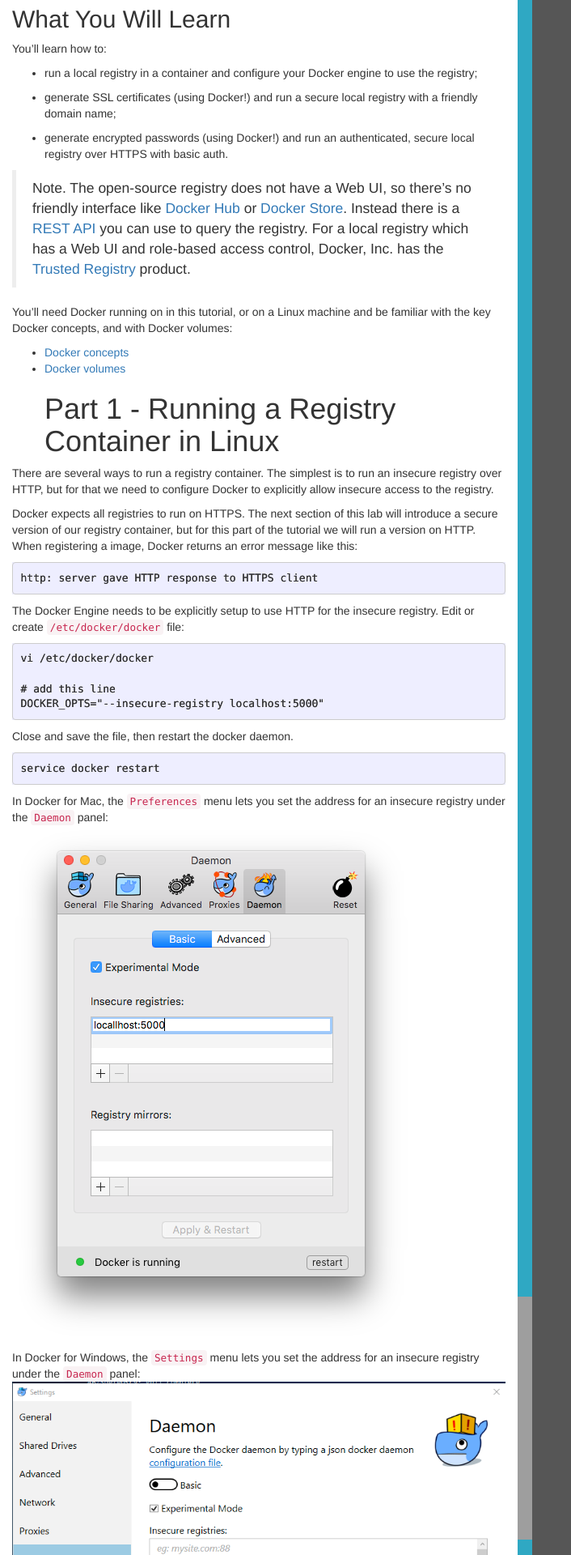
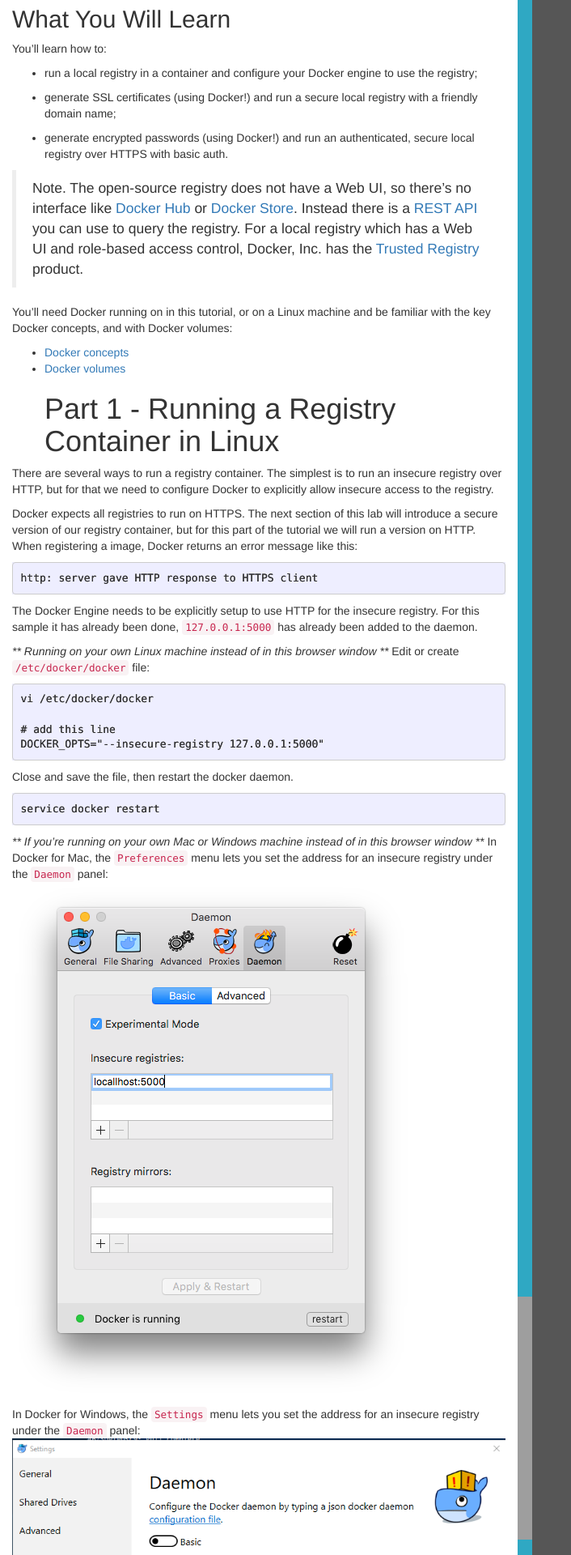
Before and after one commit to mario21ic/play-with-docker.github.io, a Jekyll site: the page built from _posts/2017-03-06-linux-registry-part1.markdown, in a window 1280 px wide. Shown: the part 324-2244 px from the top of the page at 81% size, without its empty margins (0-706 px from the left). Built offline with Jekyll 4.4.1, drawn with Linux system fonts in a browser that asks for light colours; nearby versions of some CDN libraries; some of the changed text lies outside the part shown; grey boxes are pictures that could not be loaded.

Commit message:
updating registry tutorials to work with pwd. Combining part 2 and 3 of registry tutorials

````diff
--- a/_posts/2017-03-06-linux-registry-part1.markdown
+++ b/_posts/2017-03-06-linux-registry-part1.markdown
@@ -21,7 +21,7 @@
 
 - generate encrypted passwords (using Docker!) and run an authenticated, secure local registry over HTTPS with basic auth.
 
-> Note. The open-source registry does not have a Web UI, so there's no friendly interface like [Docker Hub](https://hub.docker.com) or [Docker Store](https://store.docker.com). Instead there is a [REST API](https://docs.docker.com/registry/spec/api/) you can use to query the registry. For a local registry which has a Web UI and role-based access control, Docker, Inc. has the [Trusted Registry](https://www.docker.com/sites/default/files/Docker%20Trusted%20Registry.pdf) product.
+> Note. The open-source registry does not have a Web UI, so there's no interface like [Docker Hub](https://hub.docker.com) or [Docker Store](https://store.docker.com). Instead there is a [REST API](https://docs.docker.com/registry/spec/api/) you can use to query the registry. For a local registry which has a Web UI and role-based access control, Docker, Inc. has the [Trusted Registry](https://www.docker.com/sites/default/files/Docker%20Trusted%20Registry.pdf) product.
 
 You'll need Docker running on in this tutorial, or on a Linux machine and be familiar with the key Docker concepts, and with Docker volumes:
 
@@ -35,22 +35,28 @@
 ```
 http: server gave HTTP response to HTTPS client
 ```
-The Docker Engine needs to be explicitly setup to use HTTP for the insecure registry. Edit or create `/etc/docker/docker` file:
+The Docker Engine needs to be explicitly setup to use HTTP for the insecure registry. For this sample it has already been done, `127.0.0.1:5000` has already been added to the daemon.
+
+*** Running on your own Linux machine instead of in this browser window ***
+Edit or create `/etc/docker/docker` file:
 ```
 vi /etc/docker/docker
 
 # add this line
-DOCKER_OPTS="--insecure-registry localhost:5000"
+DOCKER_OPTS="--insecure-registry 127.0.0.1:5000"
 ```
 Close and save the file, then restart the docker daemon.
 ```
 service docker restart
 ```
+
+*** If you're running on your own Mac or Windows machine instead of in this browser window ***
 In Docker for Mac, the `Preferences` menu lets you set the address for an insecure registry under the `Daemon` panel:
 ![MacOS menu](/images/docker_osx_insecure_registry.png)
 
 In Docker for Windows, the `Settings` menu lets you set the address for an insecure registry under the `Daemon` panel:
 ![MacOS menu](/images/docker_windows_insecure_registry.png)
+
 ## Testing the Registry Image
 First we'll test that the registry image is working correctly, by running it without any special configuration:
 ```.term1
@@ -69,37 +75,33 @@
 
 If a tag isn't specified, then the default `latest` is used. If a registry hostname isn't specified then the default `docker.io` for Docker Hub is used. If you want to use images with any other registry, you need to explicitly specify the hostname - the default is always Docker Hub, you can't change to a different default registry.
 
-With a local registry, the hostname and the custom port used by the registry is the full registry address, e.g. `localhost:5000`.
+With a local registry, the hostname and the custom port used by the registry is the full registry address, e.g. `127.0.0.1:5000`. In this sample we'll just be using `127.0.0.1:5000` as that's already been added to the daemon.
 
-```.term1
-hostname
-```
 ## Pushing and Pulling from the Local Registry
 
 Docker uses the hostname from the full image name to determine which registry to use. We can build images and include the local registry hostname in the image tag, or use the `docker tag` command to add a new tag to an existing image.
 
-These commands pull a public image from Docker Hub, tag it for use in the private registry with the full name `localhost:5000/hello-world`, and then push it to the registry:
+These commands pull a public image from Docker Hub, tag it for use in the private registry with the full name `127.0.0.1:5000/hello-world`, and then push it to the registry:
 
 ```.term1
-docker pull hello-world
-docker tag hello-world localhost:5000/hello-world
-docker push localhost:5000/hello-world
+docker tag hello-world 127.0.0.1:5000/hello-world
+docker push 127.0.0.1:5000/hello-world
 ```
 
 When you push the image to your local registry, you'll see similar output to when you push a public image to the Hub:
 
 ```
-The push refers to a repository [localhost:5000/hello-world]
+The push refers to a repository [127.0.0.1:5000/hello-world]
 a55ad2cda2bf: Pushed
 cfbe7916c207: Pushed
 fe4c16cbf7a4: Pushed
 latest: digest: sha256:79e028398829da5ce98799e733bf04ac2ee39979b238e4b358e321ec549da5d6 size: 948
 ```
-On the local machine, you can remove the new image tag and the original image, and pull it again from the local registry to verify it was correctly stored:
+On your machine, you can remove the new image tag and the original image, and pull it again from the local registry to verify it was correctly stored:
 ```.term1
-docker rmi localhost:5000/hello-world
+docker rmi 127.0.0.1:5000/hello-world
 docker rmi hello-world
-docker pull localhost:5000/hello-world
+docker pull 127.0.0.1:5000/hello-world
 ```
 That exercise shows the registry works correctly, but at the moment it's not very useful because all the image data is stored in the container's writable storage area, which will be lost when the container is removed. To store the data outside of the container, we need to mount a host directory when we start the container.
 
@@ -114,28 +116,14 @@
 Create the registry:
 ```.term1
 mkdir registry-data
-docker run -d -p 5000:5000 --name registry -v `pwd`/registry-data:/var/lib/registry registry
+docker run -d -p 5000:5000 --name registry -v $(pwd)/registry-data:/var/lib/registry registry
 ```
 Tag and push the container with the new IP address of the registry.
 ```.term1
-docker tag hello-world localhost:5000/hello-world
-docker push localhost:5000/hellow-world
+docker pull hello-world
+docker tag hello-world 127.0.0.1:5000/hello-world
+docker push 127.0.0.1:5000/hello-world
 ```
-Repeating the previous `docker push` command uploads an image to the registry container, and the layers will be stored in the container's `/var/lib/registry` directory, which is actually mapped to the `$(pwd)/registry-data` directory on you local machine. The `tree` command will show the directory structure the registry server uses:
+Repeating the previous `docker push` command uploads an image to the registry container, and the layers will be stored in the container's `/var/lib/registry` directory, which is actually mapped to the `$(pwd)/registry-data` directory on your machine. Storing data outside of the container means we can build a new version of the registry image and replace the old container with a new one using the same host mapping - so the new registry container has all the images stored by the previous container.
 
-```.term1
-tree registry-data
-.
-|____docker
-| |____registry
-| | |____v2
-| | | |____blobs
-| | | | |____sha256
-| | | | | |____1f
-| | | | | | |____1fad42e8a0d9781677d366b1100defcadbe653280300cf62a23e07eb5e9d3a41
-
-...
-```
-Storing data outside of the container means we can build a new version of the registry image and replace the old container with a new one using the same host mapping - so the new registry container has all the images stored by the previous container.
-
-Using an insecure registry also isn't practical in multi-user scenarios. Effectively there's no security so anyone can push and pull images if they know the registry hostname. The registry server supports authentication, but only over a secure SSL connection. We'll run a secure version of the registry server in a container next.
+Using an insecure registry isn't practical in multi-user scenarios. Effectively there's no security so anyone can push and pull images if they know the registry hostname. The registry server supports authentication, but only over a secure SSL connection. We'll run a secure version of the registry server in a container next.
````
Also changed, not shown: _posts/2017-03-06-linux-registry-part2.markdown (+126 -18 lines), _posts/2017-03-06-linux-registry-part3.markdown (deleted, +0 -136 lines).
